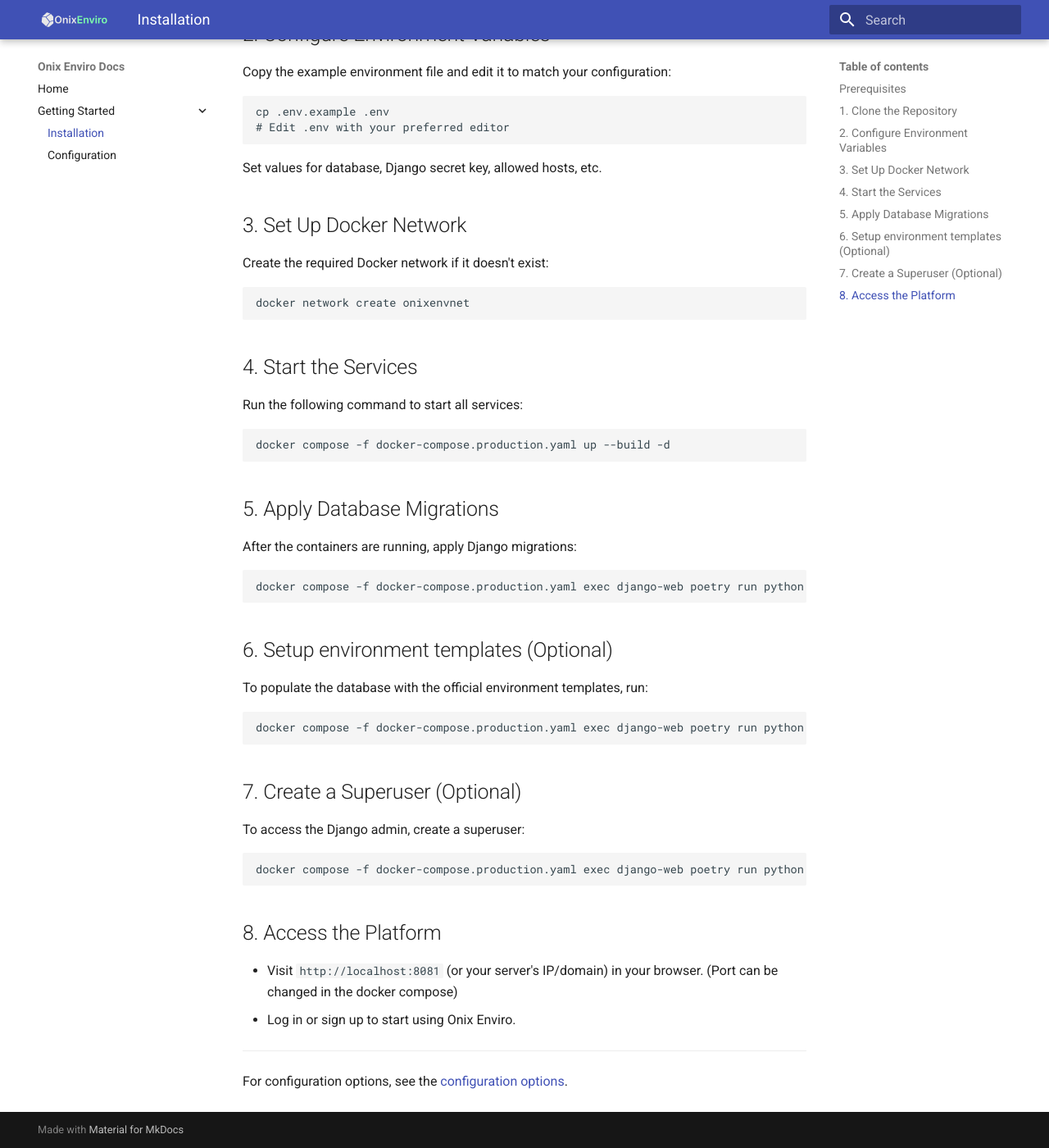
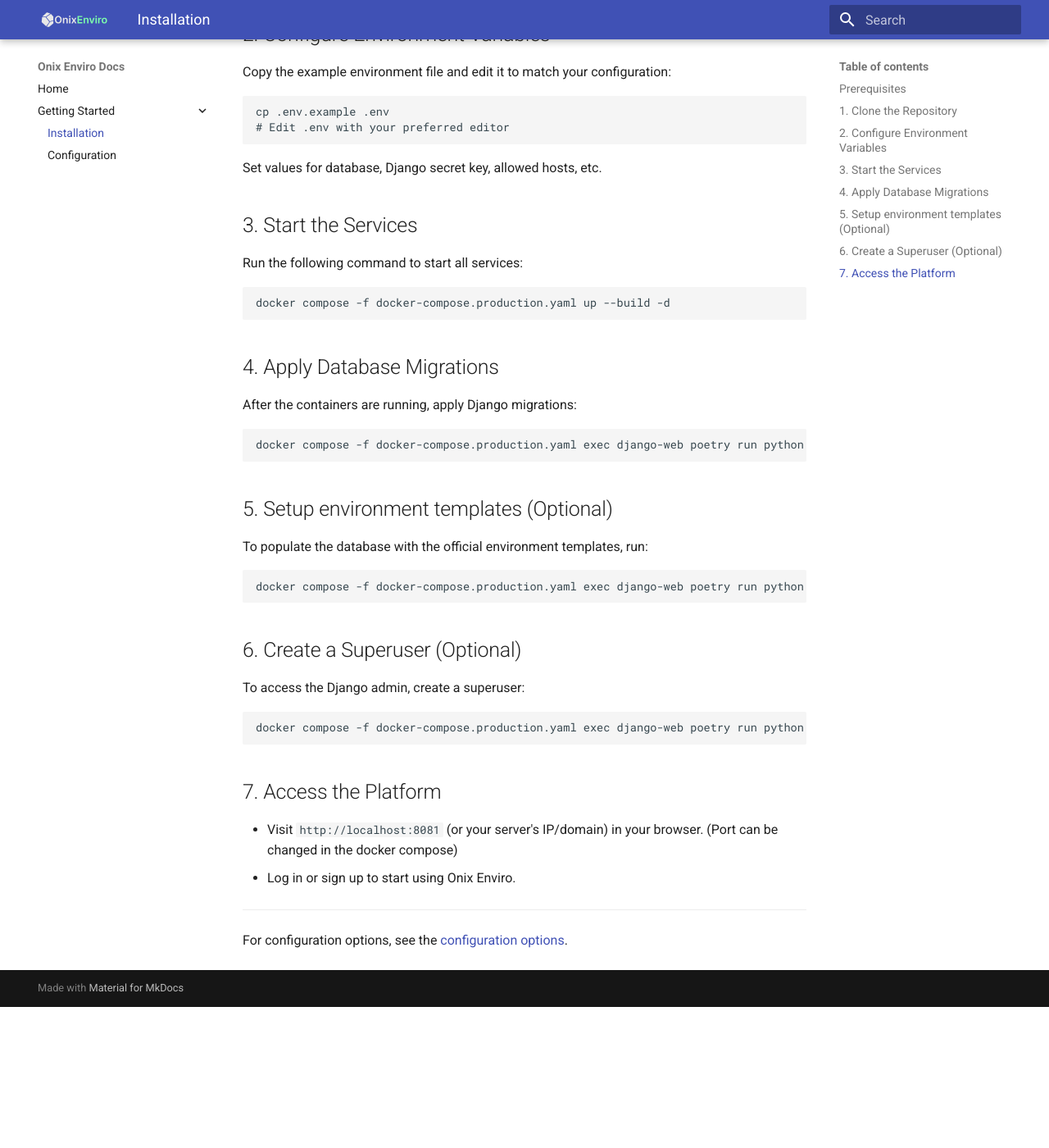
Before and after one commit to ExoOnix/enviro, an MkDocs documentation site: the page built from docs/getting-started/installation.md, in a window 1280 px wide and 1400 px high, scrolled down 555 px. Shown: the whole window at 82% size. Built offline with MkDocs 1.6.1 and Material for MkDocs 9.7.7, drawn with Linux system fonts in a browser that asks for light colours; after the commit the page ends 1783 px from its top, so only the background shows below that.

````diff
--- a/docs/getting-started/installation.md
+++ b/docs/getting-started/installation.md
@@ -26,15 +26,7 @@ cp .env.example .env
 
 Set values for database, Django secret key, allowed hosts, etc.
 
-## 3. Set Up Docker Network
-
-Create the required Docker network if it doesn't exist:
-
-```sh
-docker network create onixenvnet
-```
-
-## 4. Start the Services
+## 3. Start the Services
 
 Run the following command to start all services:
 
@@ -66,7 +58,7 @@ To access the Django admin, create a superuser:
 docker compose -f docker-compose.production.yaml exec django-web poetry run python manage.py createsuperuser
 ```
 
-## 8. Access the Platform
+## 7. Access the Platform
 
 - Visit `http://localhost:8081` (or your server's IP/domain) in your browser. (Port can be changed in the docker compose)
 - Log in or sign up to start using Onix Enviro.
````
Also changed, not shown: other parts of docs/getting-started/installation.md (+3 -3 lines), README.md (+5 -12 lines), docs/getting-started/configuration.md (+8 -0 lines).
